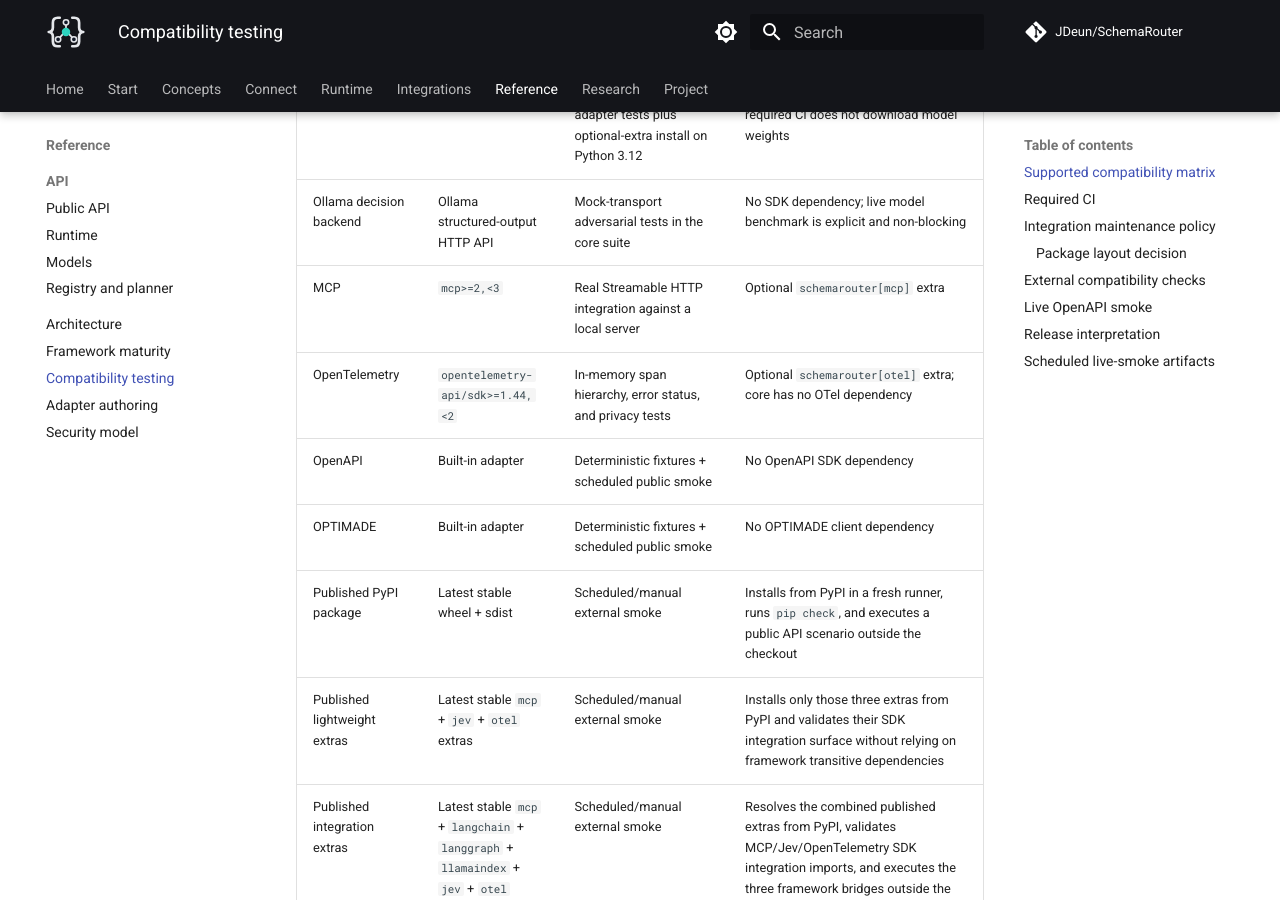
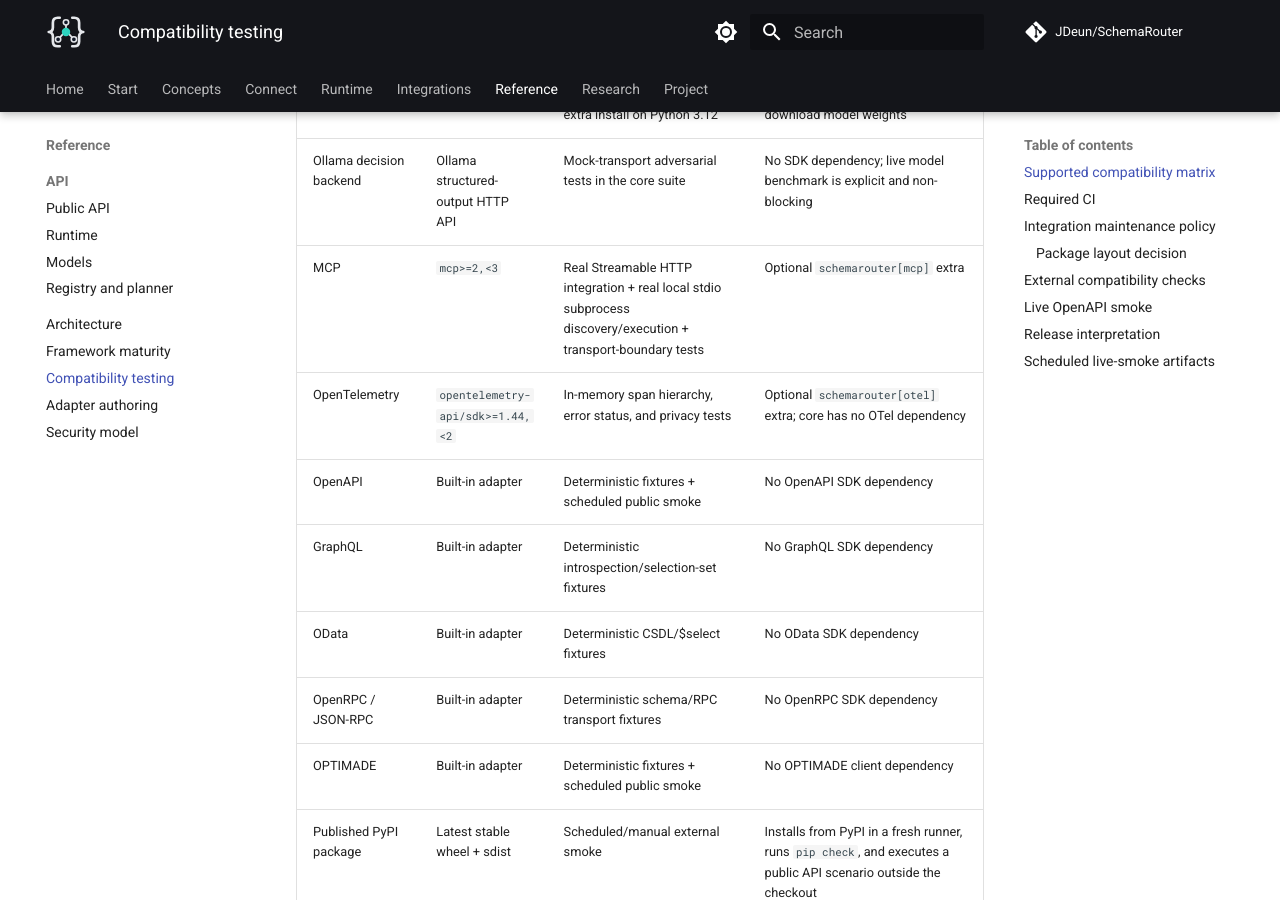
Before and after one commit to JDeun/SchemaRouter, an MkDocs documentation site: the page built from docs/compatibility.md, in a window 1280 px wide and 900 px high, scrolled down 894 px. Built offline with MkDocs 1.6.1 and Material for MkDocs 9.7.7, drawn with Linux system fonts in a browser that asks for light colours; comment, search, counter and statistics services are not loaded; some of the changed text lies outside the part shown.

Commit message:
docs: align compatibility matrix with universal ingestion

```diff
--- a/docs/compatibility.md
+++ b/docs/compatibility.md
@@ -17,9 +17,12 @@ claim that every historical version inside the range is exhaustively tested.
 | Jev / TypeSafe | `typesafe-sdk>=0.7,<1` | Dedicated adversarial contract tests on Python 3.12 | Optional `schemarouter[jev]` extra; no live API call in required CI |
 | Laya | `laya>=0.3.6,<1` | Dedicated adversarial adapter tests plus optional-extra install on Python 3.12 | Optional `schemarouter[laya]` extra; required CI does not download model weights |
 | Ollama decision backend | Ollama structured-output HTTP API | Mock-transport adversarial tests in the core suite | No SDK dependency; live model benchmark is explicit and non-blocking |
-| MCP | `mcp>=2,<3` | Real Streamable HTTP integration against a local server | Optional `schemarouter[mcp]` extra |
+| MCP | `mcp>=2,<3` | Real Streamable HTTP integration + real local stdio subprocess discovery/execution + transport-boundary tests | Optional `schemarouter[mcp]` extra |
 | OpenTelemetry | `opentelemetry-api/sdk>=1.44,<2` | In-memory span hierarchy, error status, and privacy tests | Optional `schemarouter[otel]` extra; core has no OTel dependency |
 | OpenAPI | Built-in adapter | Deterministic fixtures + scheduled public smoke | No OpenAPI SDK dependency |
+| GraphQL | Built-in adapter | Deterministic introspection/selection-set fixtures | No GraphQL SDK dependency |
+| OData | Built-in adapter | Deterministic CSDL/$select fixtures | No OData SDK dependency |
+| OpenRPC / JSON-RPC | Built-in adapter | Deterministic schema/RPC transport fixtures | No OpenRPC SDK dependency |
 | OPTIMADE | Built-in adapter | Deterministic fixtures + scheduled public smoke | No OPTIMADE client dependency |
 | Published PyPI package | Latest stable wheel + sdist | Scheduled/manual external smoke | Installs from PyPI in a fresh runner, runs `pip check`, and executes a public API scenario outside the checkout |
 | Published lightweight extras | Latest stable `mcp` + `jev` + `otel` extras | Scheduled/manual external smoke | Installs only those three extras from PyPI and validates their SDK integration surface without relying on framework transitive dependencies |
@@ -50,6 +53,8 @@ Every pull request runs the blocking `CI` workflow with:
 - Laya adapter adversarial tests with the official package installed but no model-weight download;
 - Ollama bounded-decision adversarial tests using a local mock HTTP transport;
 - real MCP Streamable HTTP integration using the official SDK and a local HTTP server;
+- real MCP stdio subprocess discovery/execution plus transport-neutral client-factory contract tests;
+- deterministic GraphQL, OData, and OpenRPC protocol-adapter tests;
 - OpenTelemetry integration tests using the SDK in-memory exporter;
 - strict MkDocs build.
 
```
